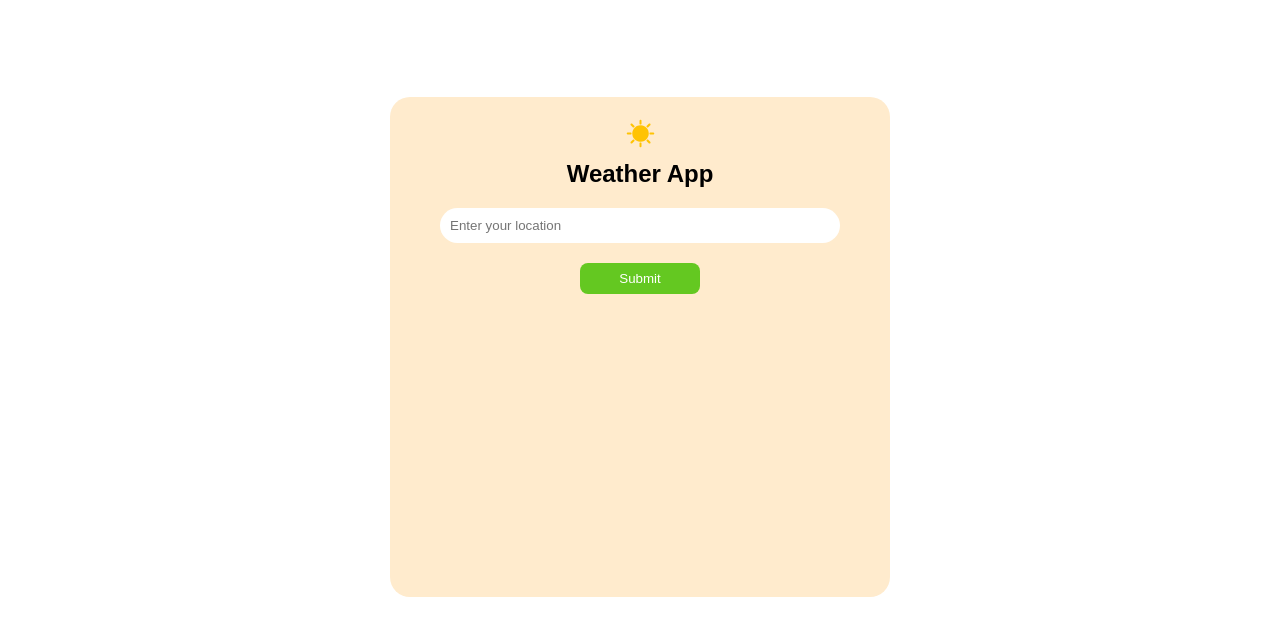
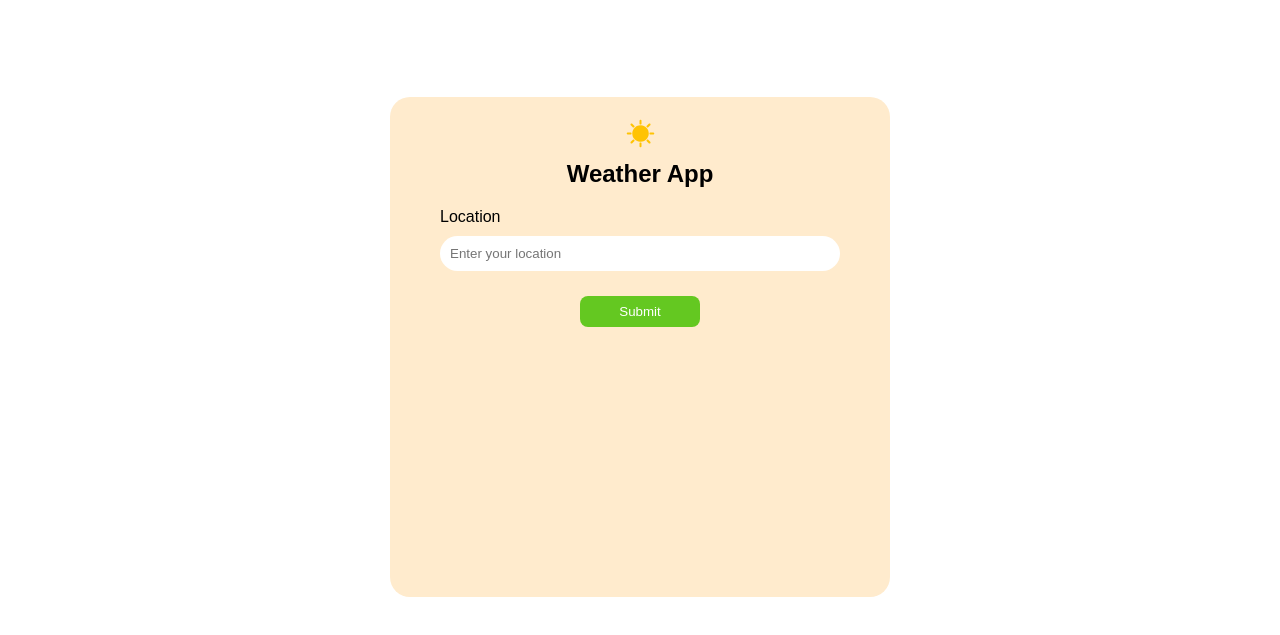
Before and after one commit to jasonli5/weather-app-tutorial, a plain HTML site: page index.html in a window 1280 px wide. Shown: the part 83-718 px from the top of the page. Drawn offline with Linux system fonts and the light colour scheme.

Commit message:
add forms and js

```diff
--- a/index.html
+++ b/index.html
@@ -25,13 +25,14 @@
             <img src="sunny.png" alt="Sunny icon">
             <h2 class="weather-title">Weather App</h2>
         </div>
-        <form class="inputs">
-            <input placeholder="Enter your location" type="text" class="input">
+        <form class="inputs" onsubmit="a()" >
+            <label for="location-input" class="label">Location</label>
+            <input id="location-input" placeholder="Enter your location" type="text" class="input">
             <button class="submit-button">Submit</button>
         </form>
         <div>
-
         </div>
     </div>
 </body>
+<script src="main.js"></script>
 </html>
--- /dev/null
+++ b/main.js
@@ -0,0 +1,3 @@
+function a() {
+  alert("Hello world");
+}
--- a/styles.css
+++ b/styles.css
@@ -73,7 +73,7 @@ nav {
     padding: 20px 50px;
     display: flex;
     flex-direction: column;
-    gap: 20px;
+    gap: 10px;
     justify-content: center;
     align-items: center;
 
@@ -94,7 +94,13 @@ nav {
         background-color: #64C821;
         cursor: pointer;
         color: white;
+        margin-top: 15px
     }
+}
+
+.label {
+    font-family: Arial;
+    align-self: flex-start;
 }
 
 /* Only apply if screen width is less than 800px */
```
